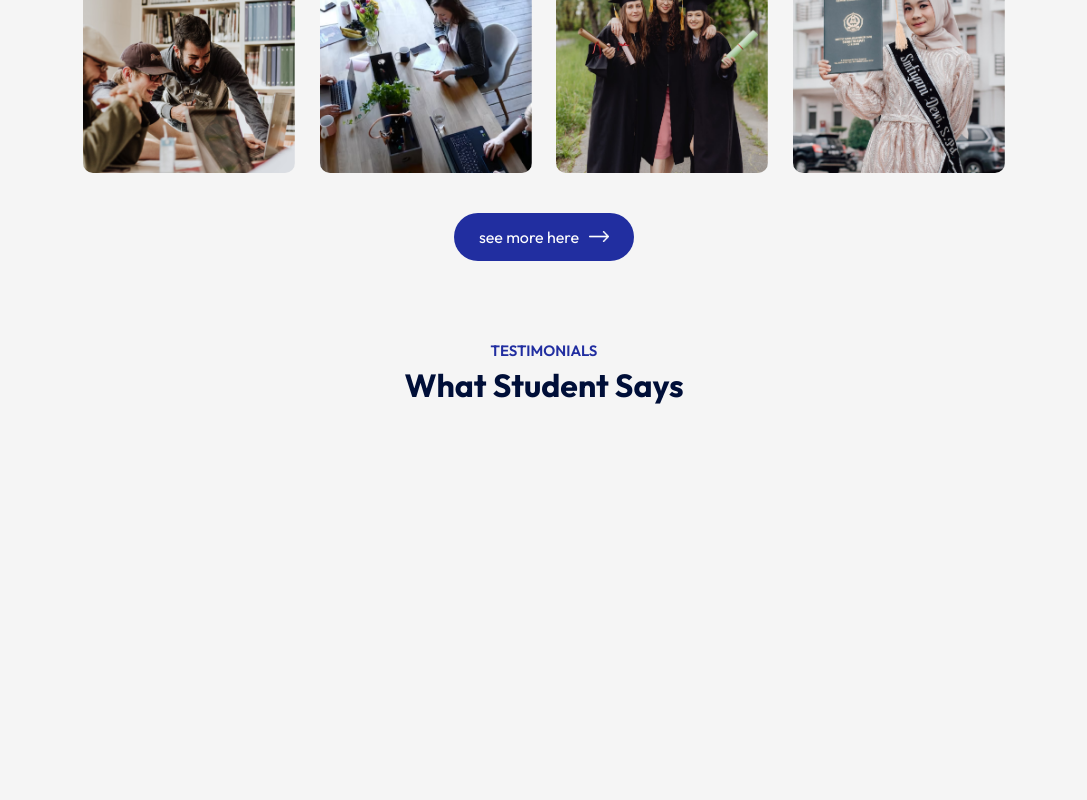
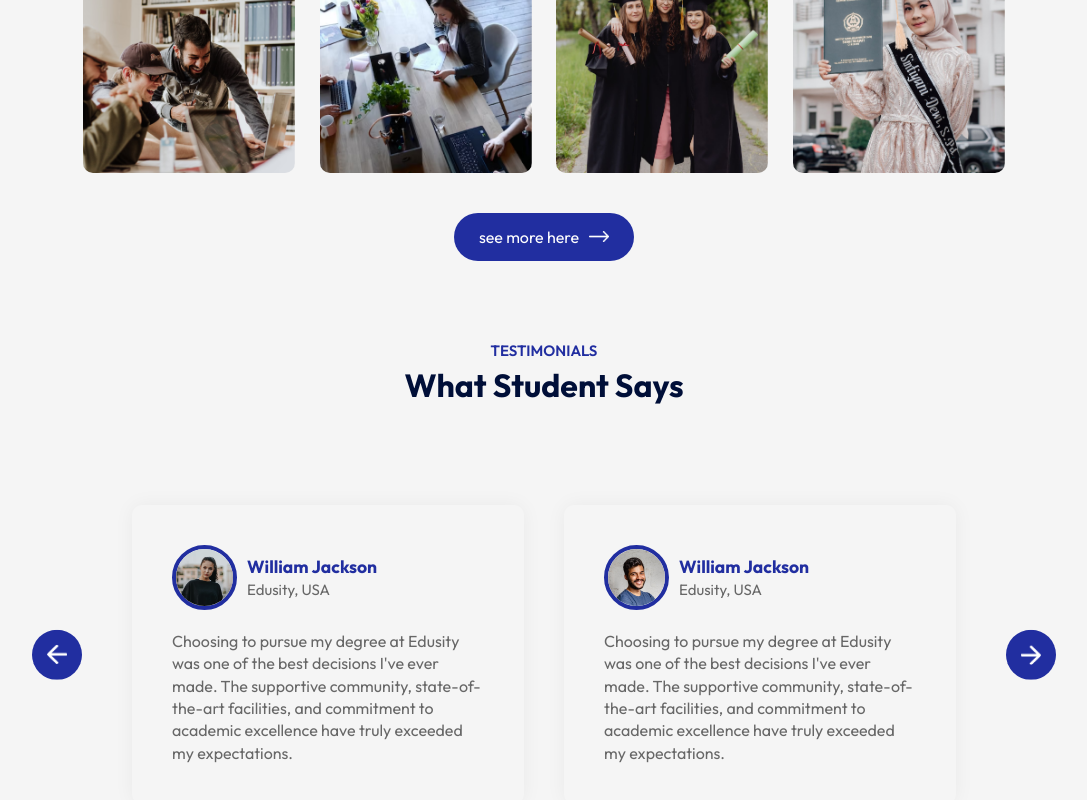
Before and after one commit to SamRizk194/Edusity, a React (Vite) app: page / in a window 1280 px wide. Shown: the part 2132-2932 px from the top of the page, without its empty margins (96-1183 px from the left). Before the commit the page ends 2567 px from the top, so only its background shows below. Built offline with nearby package versions, Linux system fonts and the light colour scheme.

Commit message:
adding tetimonials section with slider

```diff
--- a/src/App.jsx
+++ b/src/App.jsx
@@ -5,6 +5,7 @@ import Programs from "./Components/Programs/Programs";
 import Title from "./Components/Title/Title";
 import About from "./Components/About/About";
 import Campus from "./Components/Campus/Campus";
+import Testimonials from "./Components/Testimonials/Testimonials";
 
 function App() {
   return (
@@ -18,6 +19,7 @@ function App() {
         <Title subTitle="Gallery" title="Campus Photos" />
         <Campus />
         <Title subTitle="TESTIMONIALS" title="What Student Says" />
+        <Testimonials />
       </div>
     </div>
   );
--- /dev/null
+++ b/src/Components/Testimonials/Testimonials.css
@@ -0,0 +1,58 @@
+.testimonials {
+  margin: 80px auto;
+  padding: 0 80px;
+  position: relative;
+}
+.next-btn,
+.back-btn {
+  position: absolute;
+  top: 50%;
+  right: 0;
+  transform: translateY(-50%);
+  padding: 15px;
+  width: 50px;
+  border-radius: 50%;
+  cursor: pointer;
+  background: #212ea0;
+}
+.back-btn {
+  right: auto;
+  left: 0;
+}
+
+.slider {
+  overflow: hidden;
+}
+.slider ul {
+  display: flex;
+  width: 200%;
+  overflow-x: hidden;
+  transition: 0.5s;
+}
+.slider ul li {
+  list-style: none;
+  width: 50%;
+  padding: 20px;
+}
+.slide {
+  box-shadow: 0 0 20px rgba(0, 0, 0, 0.05);
+  padding: 40px;
+  border-radius: 10px;
+  color: #676767;
+  line-height: 1.4;
+}
+.slide img {
+  width: 65px;
+  border-radius: 50%;
+  margin-right: 10px;
+  border: 4px solid #212ea0;
+}
+.user-info {
+  display: flex;
+  align-items: center;
+  margin-bottom: 20px;
+  font-size: 15px;
+}
+.user-info h3 {
+  color: #212ea0;
+}
--- /dev/null
+++ b/src/Components/Testimonials/Testimonials.jsx
@@ -0,0 +1,122 @@
+import React, { useRef, useState } from "react";
+import "./Testimonials.css";
+import next_icon from "../../assets/next-icon.png";
+import back_icon from "../../assets/back-icon.png";
+import user_1 from "../../assets/user-1.png";
+import user_2 from "../../assets/user-2.png";
+import user_3 from "../../assets/user-3.png";
+import user_4 from "../../assets/user-4.png";
+
+function Testimonials() {
+  const slider = useRef();
+  const [tx, setTx] = useState(0);
+
+  const slideForward = () => {
+    if (tx > -50) {
+      setTx(tx - 25);
+    }
+  };
+
+  const slideBackward = () => {
+    if (tx < 0) {
+      setTx(tx + 25);
+    }
+  };
+
+  React.useEffect(() => {
+    if (slider.current) {
+      slider.current.style.transform = `translateX(${tx}%)`;
+    }
+  }, [tx]);
+
+  return (
+    <div className="testimonials">
+      <img
+        src={next_icon}
+        alt="next"
+        className="next-btn"
+        onClick={slideForward}
+      />
+      <img
+        src={back_icon}
+        alt="back"
+        className="back-btn"
+        onClick={slideBackward}
+      />
+      <div className="slider">
+        <ul ref={slider}>
+          <li>
+            <div className="slide">
+              <div className="user-info">
+                <img src={user_1} alt="" />
+                <div>
+                  <h3>William Jackson</h3>
+                  <span>Edusity, USA</span>
+                </div>
+              </div>
+              <p>
+                Choosing to pursue my degree at Edusity was one of the best
+                decisions I've ever made. The supportive community,
+                state-of-the-art facilities, and commitment to academic
+                excellence have truly exceeded my expectations.
+              </p>
+            </div>
+          </li>
+          <li>
+            <div className="slide">
+              <div className="user-info">
+                <img src={user_2} alt="" />
+                <div>
+                  <h3>William Jackson</h3>
+                  <span>Edusity, USA</span>
+                </div>
+              </div>
+              <p>
+                Choosing to pursue my degree at Edusity was one of the best
+                decisions I've ever made. The supportive community,
+                state-of-the-art facilities, and commitment to academic
+                excellence have truly exceeded my expectations.
+              </p>
+            </div>
+          </li>
+          <li>
+            <div className="slide">
+              <div className="user-info">
+                <img src={user_3} alt="" />
+                <div>
+                  <h3>William Jackson</h3>
+                  <span>Edusity, USA</span>
+                </div>
+              </div>
+              <p>
+                Choosing to pursue my degree at Edusity was one of the best
+                decisions I've ever made. The supportive community,
+                state-of-the-art facilities, and commitment to academic
+                excellence have truly exceeded my expectations.
+              </p>
+            </div>
+          </li>
+          <li>
+            <div className="slide">
+              <div className="user-info">
+                <img src={user_4} alt="" />
+                <div>
+                  <h3>William Jackson</h3>
+                  <span>Edusity, USA</span>
+                </div>
+              </div>
+              <p>
+                Choosing to pursue my degree at Edusity was one of the best
+                decisions I've ever made. The supportive community,
+                state-of-the-art facilities, and commitment to academic
+                excellence have truly exceeded my expectations.
+              </p>
+            </div>
+          </li>
+        </ul>
+      </div>
+    </div>
+  );
+}
+
+export default Testimonials;
```
